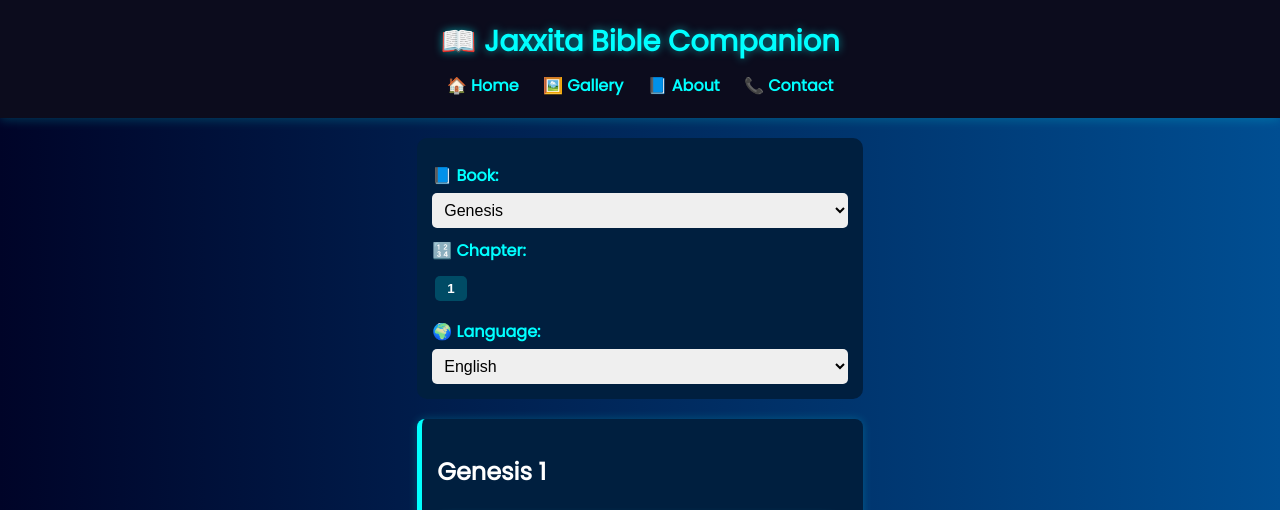
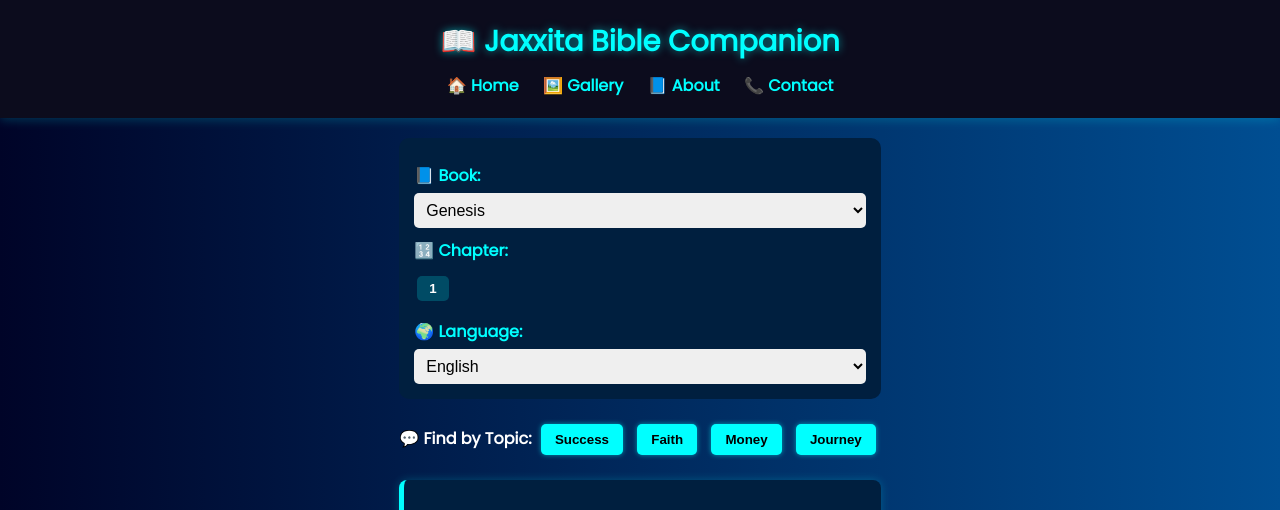
Before and after one commit to Jaxxitacapital/jaxxitacapital, a plain HTML site: page bible/index.html in a window 1280 px wide. Shown: the top 510 px of the page. Drawn offline with Linux system fonts and the light colour scheme.

Commit message:
index.html

```diff
--- a/bible/index.html
+++ b/bible/index.html
@@ -6,6 +6,31 @@
   <title>📖 Jaxxita Bible Companion</title>
   <link href="https://fonts.googleapis.com/css2?family=Poppins&display=swap" rel="stylesheet"/>
   <link rel="stylesheet" href="style.css" />
+  <style>
+    #loader {
+      text-align: center;
+      font-weight: bold;
+      padding: 20px;
+      color: #00ffff;
+      font-size: 18px;
+      display: none;
+    }
+    .tag-filters {
+      margin-top: 10px;
+      text-align: center;
+    }
+    .tag-filters button {
+      margin: 5px;
+      padding: 8px 14px;
+      border: none;
+      border-radius: 5px;
+      background: #00ffff;
+      color: #000;
+      font-weight: bold;
+      cursor: pointer;
+      box-shadow: 0 0 5px #00ffff88;
+    }
+  </style>
 </head>
 <body>
   <header>
@@ -19,6 +44,8 @@
   </header>
 
   <main class="container">
+    <!-- 🔄 Loader -->
+    <div id="loader">📖 Loading Bible verses…</div>
 
     <!-- ✅ Selectors -->
     <div class="selectors">
@@ -36,6 +63,15 @@
       </select>
     </div>
 
+    <!-- 🔖 Tags -->
+    <div class="tag-filters">
+      <strong>💬 Find by Topic:</strong>
+      <button onclick="filterByTag('success')">Success</button>
+      <button onclick="filterByTag('faith')">Faith</button>
+      <button onclick="filterByTag('money')">Money</button>
+      <button onclick="filterByTag('journey')">Journey</button>
+    </div>
+
     <!-- ✅ Book Overview -->
     <div class="intro-box" id="bookIntro" style="display:none;">
       <h3>📘 Book Overview</h3>
@@ -45,7 +81,8 @@
     <!-- ✅ Main Verse Display -->
     <div class="verse-box" id="verseBox">
       <h2 id="verse-ref">📖 Loading...</h2>
-      <img id="verse-image" src="images/blessing.jpg" alt="Verse Illustration" style="max-width: 100%; border-radius: 8px; margin: 10px 0; box-shadow: 0 0 12px #00ffff66;">
+      <img id="verse-image" src="images/blessing.jpg" alt="Verse Illustration"
+           style="max-width: 100%; border-radius: 8px; margin: 10px 0; box-shadow: 0 0 12px #00ffff66;">
       <div id="verse-text">Please wait...</div>
 
       <!-- ✅ Actions -->
@@ -76,7 +113,6 @@
     <small>🌍 Powered by the Spirit • Built with Purpose • Inspired by the Word</small>
   </footer>
 
-  <!-- ✅ JS Logic -->
   <script src="script.js"></script>
 </body>
 </html>
```
